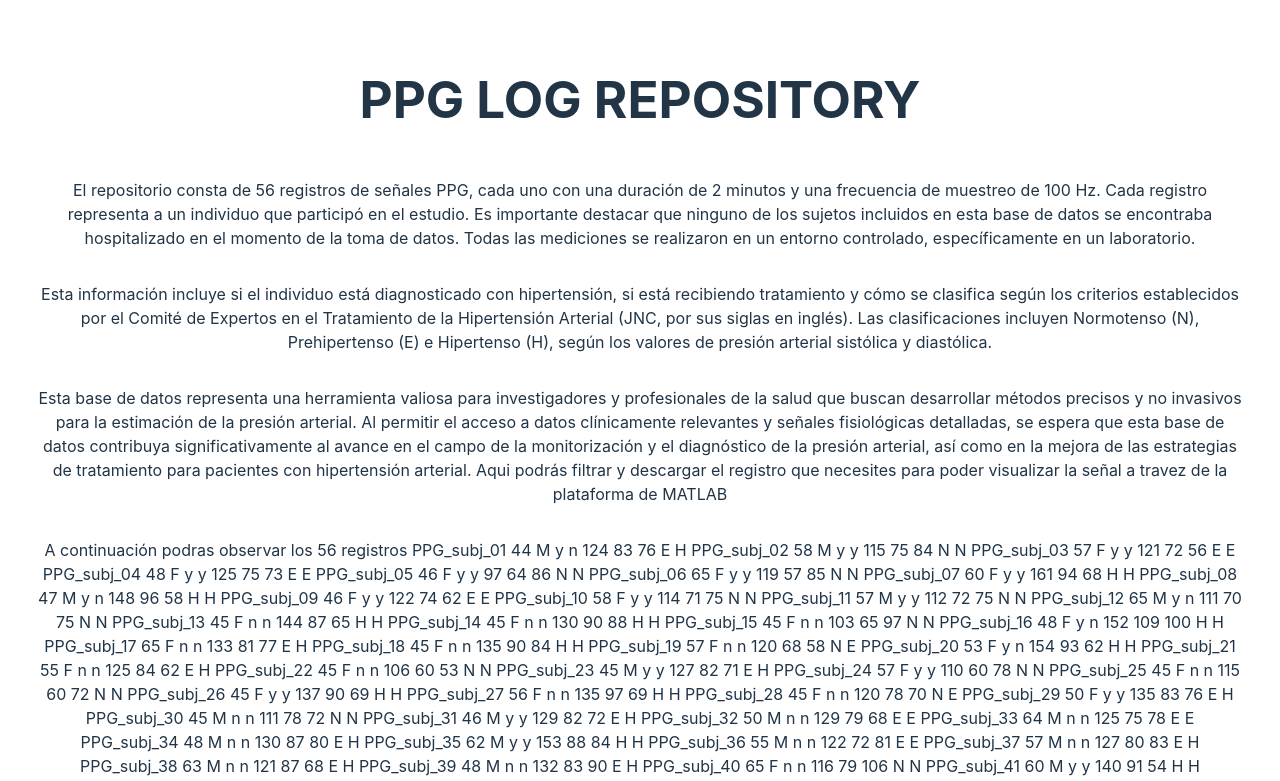
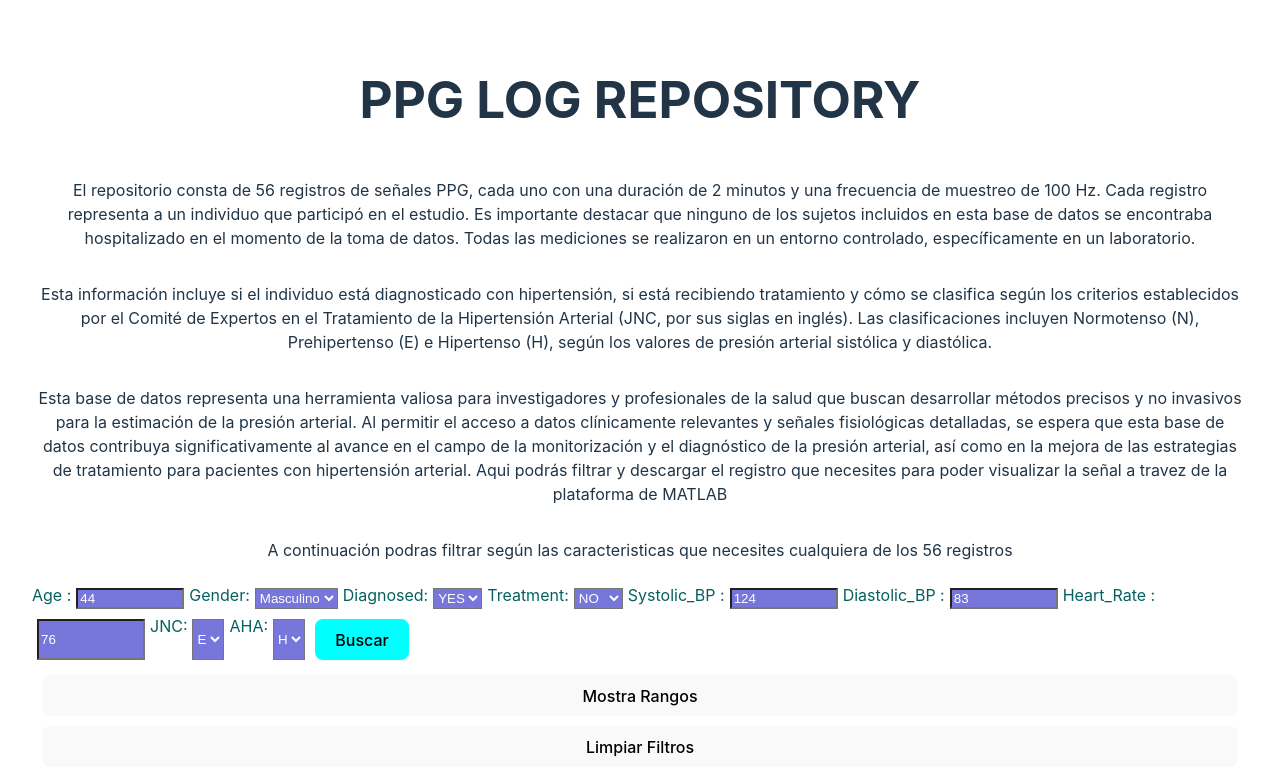
Before and after one commit to davidramosd/filter2, a React (Vite) app: page / in a window 1280 px wide. Shown: the top 781 px of the page. Built offline with nearby package versions, Linux system fonts and the light colour scheme.

Commit message:
Update App.jsx

```diff
--- a/src/App.jsx
+++ b/src/App.jsx
@@ -119,65 +119,7 @@ function App() {
           <p>El repositorio consta de 56 registros de señales PPG, cada uno con una duración de 2 minutos y una frecuencia de muestreo de 100 Hz. Cada registro representa a un individuo que participó en el estudio. Es importante destacar que ninguno de los sujetos incluidos en esta base de datos se encontraba hospitalizado en el momento de la toma de datos. Todas las mediciones se realizaron en un entorno controlado, específicamente en un laboratorio.</p>
           <p>Esta información incluye si el individuo está diagnosticado con hipertensión, si está recibiendo tratamiento y cómo se clasifica según los criterios establecidos por el Comité de Expertos en el Tratamiento de la Hipertensión Arterial (JNC, por sus siglas en inglés). Las clasificaciones incluyen Normotenso (N), Prehipertenso (E) e Hipertenso (H), según los valores de presión arterial sistólica y diastólica.</p>
           <p>Esta base de datos representa una herramienta valiosa para investigadores y profesionales de la salud que buscan desarrollar métodos precisos y no invasivos para la estimación de la presión arterial. Al permitir el acceso a datos clínicamente relevantes y señales fisiológicas detalladas, se espera que esta base de datos contribuya significativamente al avance en el campo de la monitorización y el diagnóstico de la presión arterial, así como en la mejora de las estrategias de tratamiento para pacientes con hipertensión arterial. Aqui podrás filtrar y descargar el registro que necesites para poder visualizar la señal a travez de la plataforma de MATLAB</p>
-		<p> A continuación podras observar los 56 registros
-
-PPG_subj_01	44	M	y	n	124	83	76	E	H
-PPG_subj_02	58	M	y	y	115	75	84	N	N
-PPG_subj_03	57	F	y	y	121	72	56	E	E
-PPG_subj_04	48	F	y	y	125	75	73	E	E
-PPG_subj_05	46	F	y	y	97	64	86	N	N
-PPG_subj_06	65	F	y	y	119	57	85	N	N
-PPG_subj_07	60	F	y	y	161	94	68	H	H
-PPG_subj_08	47	M	y	n	148	96	58	H	H
-PPG_subj_09	46	F	y	y	122	74	62	E	E
-PPG_subj_10	58	F	y	y	114	71	75	N	N
-PPG_subj_11	57	M	y	y	112	72	75	N	N
-PPG_subj_12	65	M	y	n	111	70	75	N	N
-PPG_subj_13	45	F	n	n	144	87	65	H	H
-PPG_subj_14	45	F	n	n	130	90	88	H	H
-PPG_subj_15	45	F	n	n	103	65	97	N	N
-PPG_subj_16	48	F	y	n	152	109	100	H	H
-PPG_subj_17	65	F	n	n	133	81	77	E	H
-PPG_subj_18	45	F	n	n	135	90	84	H	H
-PPG_subj_19	57	F	n	n	120	68	58	N	E
-PPG_subj_20	53	F	y	n	154	93	62	H	H
-PPG_subj_21	55	F	n	n	125	84	62	E	H
-PPG_subj_22	45	F	n	n	106	60	53	N	N
-PPG_subj_23	45	M	y	y	127	82	71	E	H
-PPG_subj_24	57	F	y	y	110	60	78	N	N
-PPG_subj_25	45	F	n	n	115	60	72	N	N
-PPG_subj_26	45	F	y	y	137	90	69	H	H
-PPG_subj_27	56	F	n	n	135	97	69	H	H
-PPG_subj_28	45	F	n	n	120	78	70	N	E
-PPG_subj_29	50	F	y	y	135	83	76	E	H
-PPG_subj_30	45	M	n	n	111	78	72	N	N
-PPG_subj_31	46	M	y	y	129	82	72	E	H
-PPG_subj_32	50	M	n	n	129	79	68	E	E
-PPG_subj_33	64	M	n	n	125	75	78	E	E
-PPG_subj_34	48	M	n	n	130	87	80	E	H
-PPG_subj_35	62	M	y	y	153	88	84	H	H
-PPG_subj_36	55	M	n	n	122	72	81	E	E
-PPG_subj_37	57	M	n	n	127	80	83	E	H
-PPG_subj_38	63	M	n	n	121	87	68	E	H
-PPG_subj_39	48	M	n	n	132	83	90	E	H
-PPG_subj_40	65	F	n	n	116	79	106	N	N
-PPG_subj_41	60	M	y	y	140	91	54	H	H
-PPG_subj_42	60	F	y	y	144	86	68	H	H
-PPG_subj_43	45	F	n	n	154	96	65	H	H
-PPG_subj_44	53	F	y	n	164	93	62	H	H
-PPG_subj_45	45	F	y	y	142	90	69	H	H
-PPG_subj_46	56	F	n	n	145	90	69	H	H
-PPG_subj_47	46	F	y	y	118	75	86	N	N
-PPG_subj_48	45	F	n	n	107	68	97	N	N
-PPG_subj_49	45	F	n	n	118	62	72	N	N
-PPG_subj_50	55	M	n	n	119	74	81	N	N
-PPG_subj_51	57	M	n	n	114	75	83	N	N
-PPG_subj_52	58	F	y	y	128	72	75	E	E
-PPG_subj_53	65	M	y	n	121	75	75	E	E
-PPG_subj_54	58	M	y	n	134	85	76	E	H
-PPG_subj_55	45	M	y	y	128	83	71	E	H
-PPG_subj_56	46	F	y	y	128	89	78	E	H
-    </p>
+		<p> A continuación podras filtrar según las caracteristicas que necesites cualquiera de los 56 registros</p>
         </div>
       {
         showForm
```
